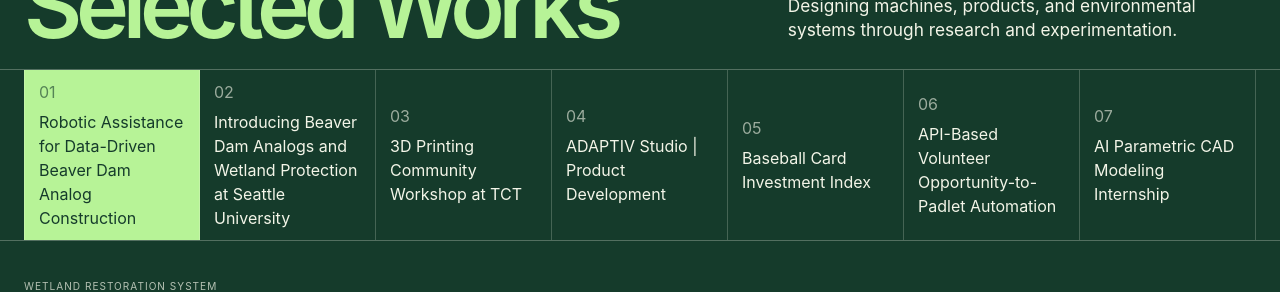
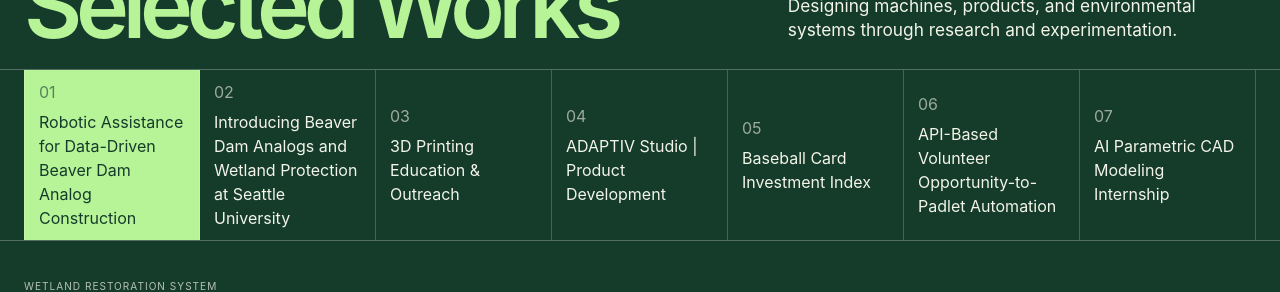
Before and after one commit to andrkang/Portfolio-Website, a React (Vite) app: page / in a window 1280 px wide. Shown: the part 251-543 px from the top of the page. Built offline with nearby package versions, Linux system fonts and the light colour scheme.

Commit message:
Broaden 3D printing outreach series

```diff
--- a/app/data/projects.ts
+++ b/app/data/projects.ts
@@ -162,15 +162,15 @@
   {
     slug: "teaching-3d-printing",
     index: "03",
-    title: "3D Printing Community Workshop at TCT",
-    shortTitle: "TCT 3D Printing Workshop",
-    field: "Education / Community Technology",
+    title: "3D Printing Education & Outreach",
+    shortTitle: "3D Printing Outreach",
+    field: "Education / Community Outreach",
     year: "2026",
-    status: "Ongoing workshops",
-    role: "Workshop designer & instructor",
+    status: "Three-event series",
+    role: "Workshop designer, instructor & speaker",
     tools: "Curriculum / Demonstrations / Fabrication",
-    eyebrow: "TCT community technology workshop",
-    statement: "A hands-on 3D printing workshop at TCT introducing community participants to modeling, materials, fabrication, and assembly.",
+    eyebrow: "Workshops, online learning, and public speaking",
+    statement: "A three-event 3D printing education series spanning an in-person workshop at Zheng Ze, an online session, and a lecture at TCT Shenzhen.",
     accent: "#ff3b67",
     background: "#ffd84a",
     foreground: "#18120c",
@@ -178,7 +178,7 @@
     images: [
       {
         src: "/images/village-3d-printing-2.jpg",
-        alt: "Andrew presenting product design and 3D printing concepts to students during the village workshop",
+        alt: "Andrew presenting product design and 3D printing concepts during the in-person workshop",
         caption: "Introducing product design and 3D printing",
       },
       {
@@ -207,7 +207,7 @@
       },
     ],
     chapters: [
-      { number: "01", title: "Opening access", prompt: "Why the TCT workshop was created and who it serves." },
+      { number: "01", title: "Teaching across formats", prompt: "An in-person workshop at Zheng Ze, an online session, and a lecture at TCT Shenzhen." },
       { number: "02", title: "Designing the lesson", prompt: "Teaching sequence, demonstrations, and participant work." },
       { number: "03", title: "Building continuity", prompt: "Equipment donation and the next workshop cycle." },
     ],
```
Also changed, not shown: 1 other file (tests, documents, lock files or other folders).
